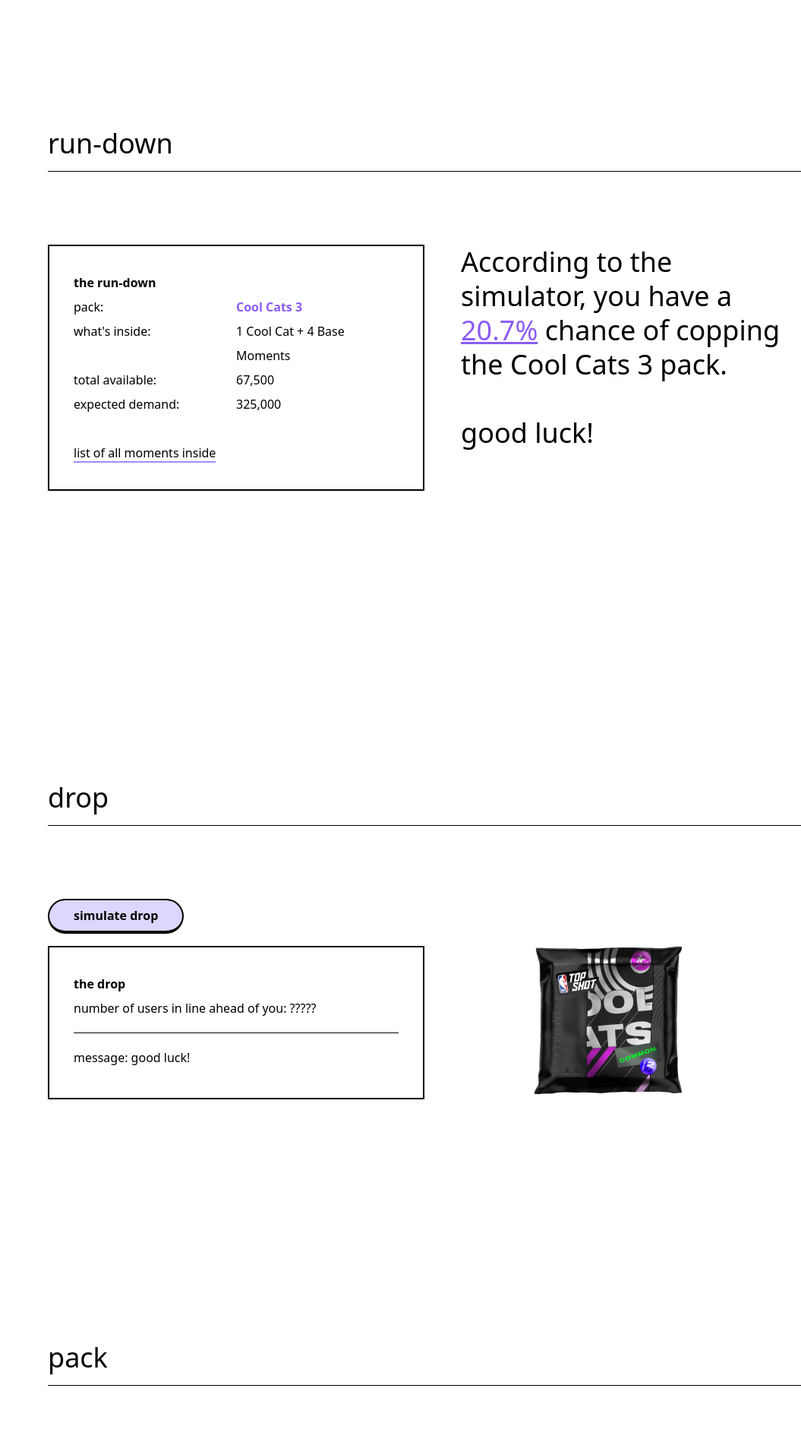
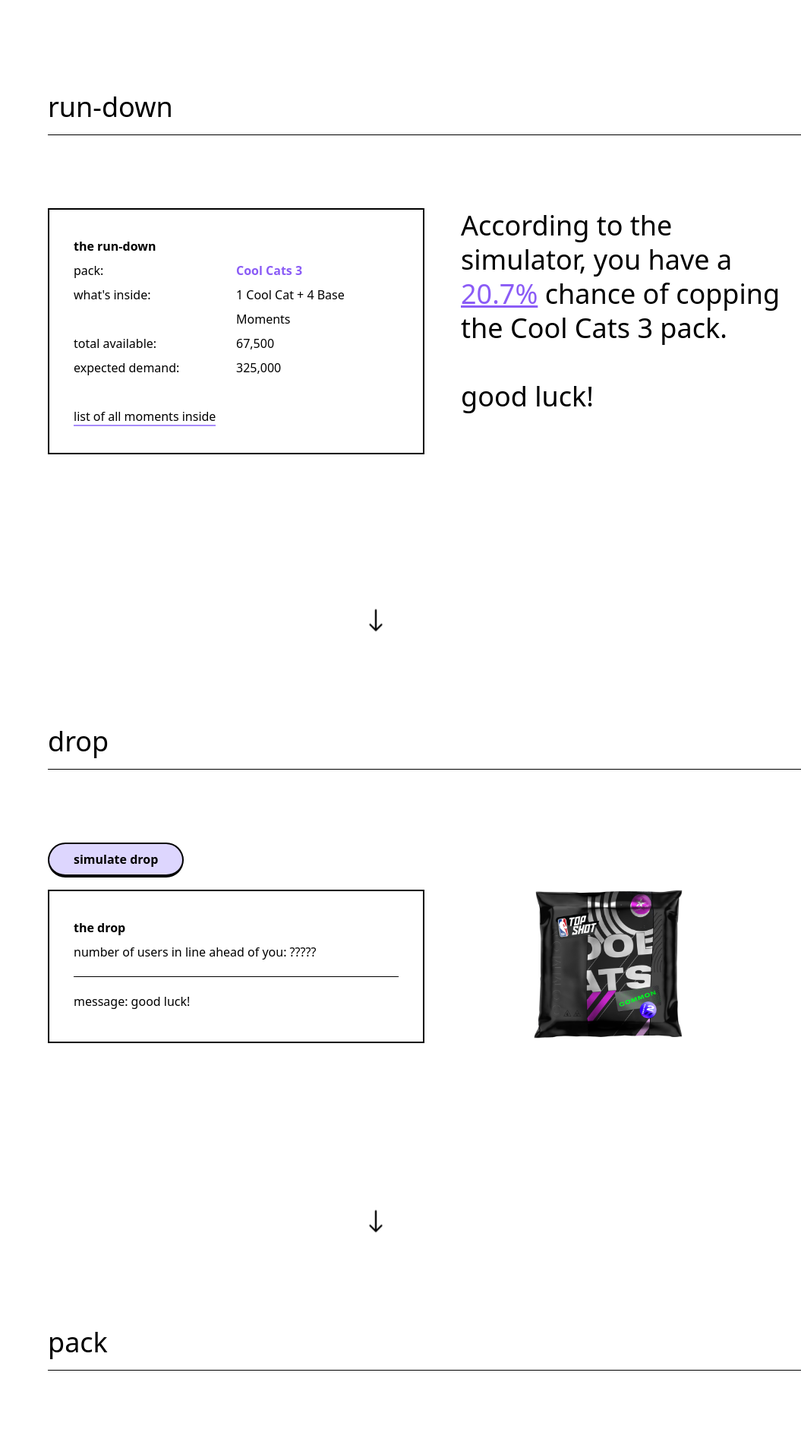
Before and after one commit to Lam-Pham/topshot-simulator, a Next.js app: page / in a window 1280 px wide. Shown: the part 740-2638 px from the top of the page at 76% size, without its empty margins (225-1280 px from the left). Built offline with nearby package versions, Linux system fonts and the light colour scheme; what tailwindcss-animatecss would draw is missing.

Commit message:
added arrows to other sections

```diff
--- /dev/null
+++ b/components/arrow.js
@@ -0,0 +1,22 @@
+import * as Scroll from 'react-scroll';
+import Image from 'next/image'
+
+export default function Arrow(props) {
+
+    let Link = Scroll.Link;
+
+    return (
+        <div class="animate-bounce cursor-pointer">
+            <Link to={props.target} smooth={true} offset={-40}>
+                <Image
+                    src="/arrow.png"
+                    alt="Down Arrow"
+                    height={48}
+                    width={48}
+                    quality={100}
+                    layout="intrinsic"
+                />
+            </Link>
+      </div>
+    )
+  }
--- a/components/drop.js
+++ b/components/drop.js
@@ -1,5 +1,6 @@
 import React, { useState } from 'react';
 import Image from 'next/image'
+import Arrow from './arrow'
 
 export default function Drop() {
 
@@ -52,7 +53,7 @@
     }
 
     return (
-      <div class="mt-96">
+      <div class="mt-24">
 
         <div id="drop" name="drop" class="space-y-4">
           <h1 class="text-4xl 2xl:pb-1">drop</h1>
@@ -89,9 +90,9 @@
             />
           </div>
 
-          <div class="col-span-1 ml-36">
-          </div>
-
+        </div>
+        <div class="mt-56 mx-96 pl-6">
+          <Arrow target="pack"/>
         </div>
       </div>
     )
--- a/components/landing.js
+++ b/components/landing.js
@@ -1,9 +1,8 @@
 import Image from 'next/image'
-import * as Scroll from 'react-scroll';
+import Arrow from './arrow'
 
 export default function Landing() {
 
-  let Link = Scroll.Link;
   return (
     <div>
       <div name="landing" class="space-y-6">
@@ -47,17 +46,8 @@
               layout="intrinsic"
             />
         </div>
-        <div class="animate-bounce col-span-1 col-start-2 mx-20 mt-16 2xl:mt-48 cursor-pointer">
-          <Link to="runDown" smooth={true} offset={-40} class="">
-          <Image
-              src="/arrow.png"
-              alt="Down Arrow"
-              height={48}
-              width={48}
-              quality={100}
-              layout="intrinsic"
-            />
-            </Link>
+        <div class="col-span-1 col-start-2 mx-20 mt-16 2xl:mt-48">
+          <Arrow target="runDown"/>
         </div>
       </div>
 
--- a/components/pack.js
+++ b/components/pack.js
@@ -84,7 +84,7 @@
     }
 
     return (
-      <div class="mt-80">
+      <div class="mt-24">
 
             <div id="pack" name="pack" class="space-y-4">
                 <h1 class="text-4xl 2xl:pb-1">pack</h1>
--- a/components/runDown.js
+++ b/components/runDown.js
@@ -1,7 +1,8 @@
+import Arrow from './arrow'
 
 export default function RunDown() {
     return (
-      <div class="mt-36 2xl:mt-80">
+      <div class="mt-24 2xl:mt-80">
         <div id="runDown" name="runDown" class="space-y-4">
           <h1 class="text-4xl 2xl:pb-1">run-down</h1>
           <div class="border-b border-black"></div>
@@ -27,6 +28,9 @@
           <p class="col-span-1 ml-12 text-4xl leading-tight">According to the simulator, you have a <span class="underline text-purple-500">20.7%</span> chance of copping the Cool Cats 3 pack.<br/><br/>good luck!</p>
 
         </div>
+        <div class="mt-52 mx-96 pl-6">
+          <Arrow target="drop"/>
+        </div>
       </div>
     )
   }
```
